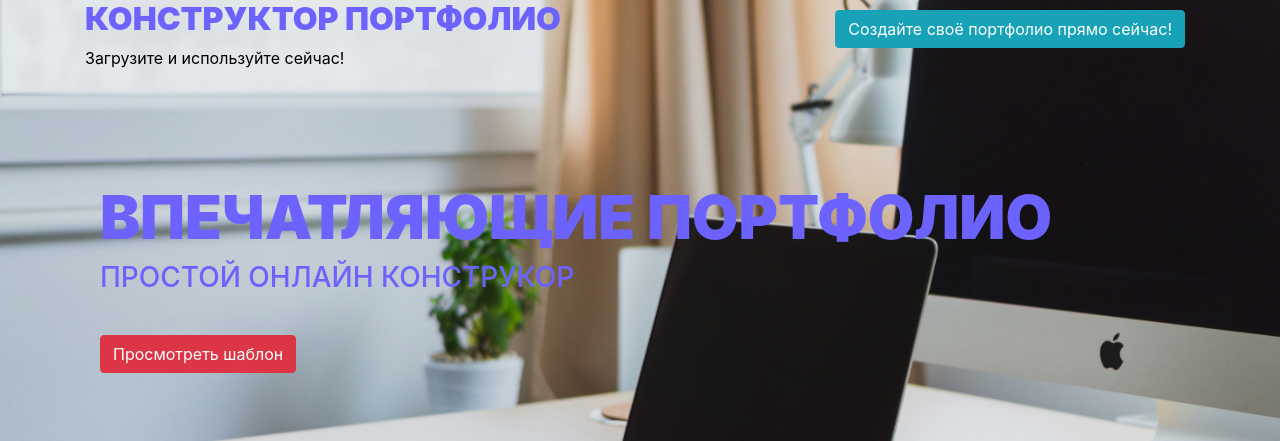
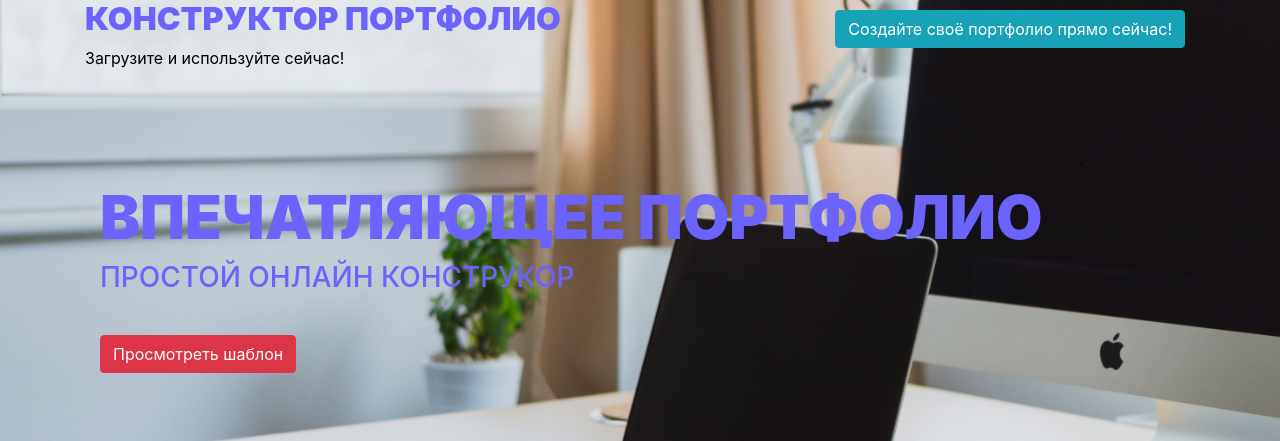
Before and after one commit to Bykov9/Bykov9.github.io, a Flask app: page / in a window 1280 px wide. Shown: the part 15-456 px from the top of the page. Run offline with Flask 3, Linux system fonts and the light colour scheme; some libraries are stand-ins or nearby versions.

Commit message:
Update index.html

```diff
--- a/templates/index.html
+++ b/templates/index.html
@@ -31,7 +31,7 @@
             <div class="container">
                 <div class="row container">
                     <div class="col-md-12">
-                        <h1>ВПЕЧАТЛЯЮЩИЕ ПОРТФОЛИО</h1>
+                        <h1>ВПЕЧАТЛЯЮЩЕЕ ПОРТФОЛИО</h1>
                         <h4>ПРОСТОЙ ОНЛАЙН КОНСТРУКОР</h4>
                         <a href="resume_template.html" class="btn btn-danger bn" >Просмотреть шаблон</a>
                     </div>
```
